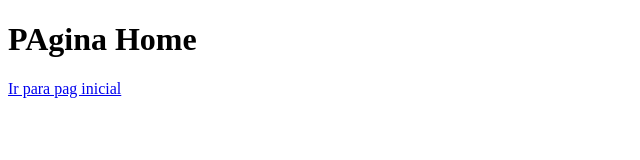
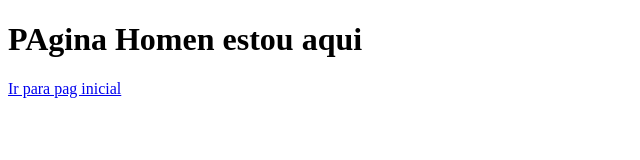
Before and after one commit to ricardooli85/Aulagithub, a plain HTML site: page index.html in a window 1280 px wide. Shown: the whole page, without its empty margins (0-640 px from the left). Drawn offline with Linux system fonts and the light colour scheme.

Commit message:
Atualizacoes

```diff
--- a/index.html
+++ b/index.html
@@ -6,7 +6,7 @@
     <title>Document</title>
 </head>
 <body>
-    <h1>PAgina Home</h1>
+    <h1>PAgina Homen estou aqui</h1>
     <a href="index.html">Ir para pag inicial</a>
 </body>
 </html>
```
